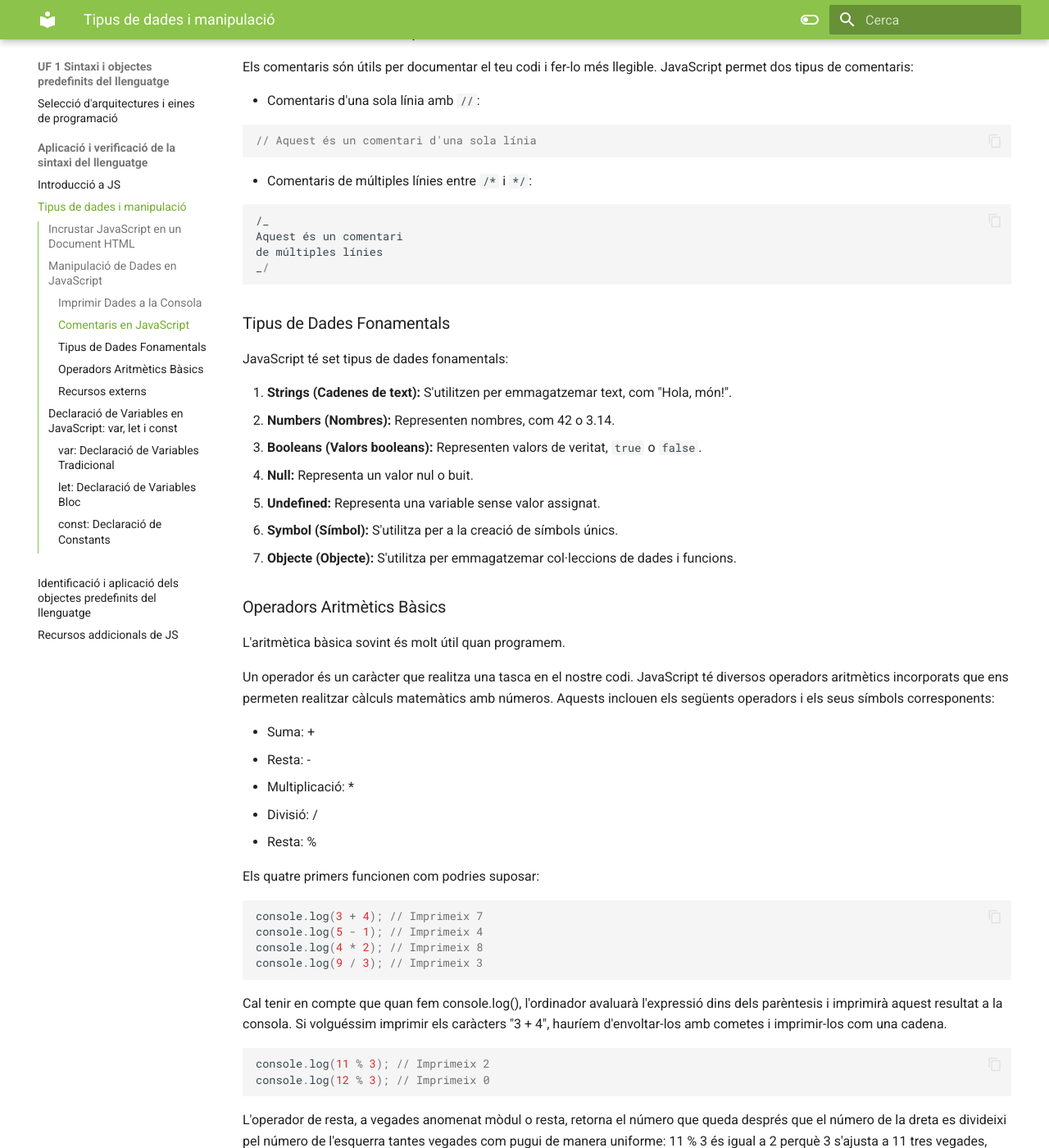
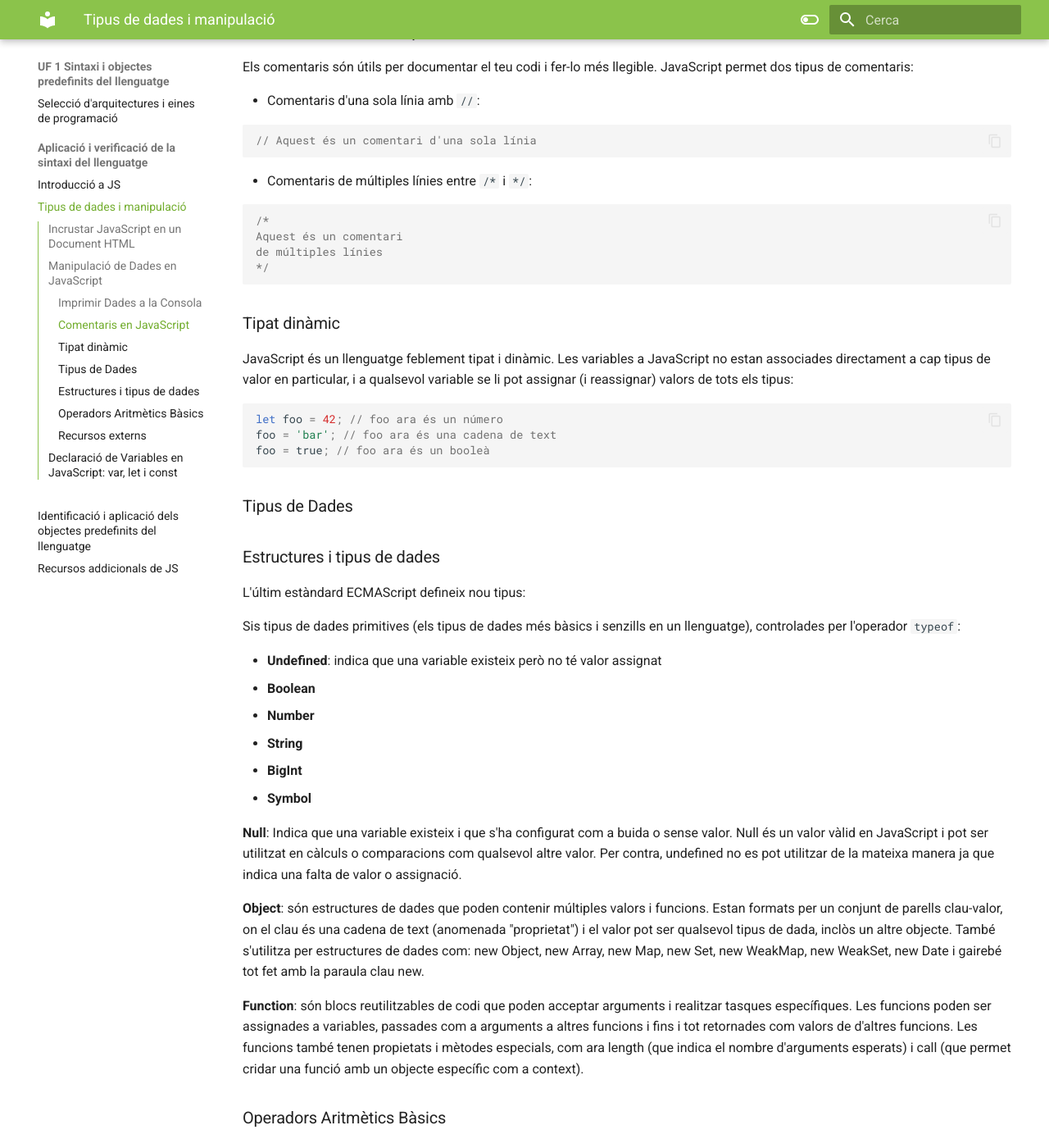
Before and after one commit to prosfp/DAW_MP06, an MkDocs documentation site: the page built from docs/UF1/UF1.2/UF1.2_b.md, in a window 1280 px wide and 1400 px high, scrolled down 967 px. Shown: the whole window at 82% size. Built offline with MkDocs 1.6.1 and Material for MkDocs 9.7.7, drawn with Linux system fonts in a browser that asks for light colours; some of the changed text lies outside the part shown.

Commit message:
Nou temari - Variables, declaració UF1.2

````diff
--- a/docs/UF1/UF1.2/UF1.2_b.md
+++ b/docs/UF1/UF1.2/UF1.2_b.md
@@ -52,9 +52,7 @@
     </html>
     ```
 
-
 És important tenir en compte que, per eficiència en la càrrega de la pàgina, es recomana posar tot el codi JavaScript al final del document HTML, just abans de la marca `</body>`. Això assegura que la major part de la pàgina es carregui abans de l'execució del JavaScript, millorant així la velocitat de càrrega de la pàgina web.
-
 
 ## Manipulació de Dades en JavaScript
 
@@ -65,7 +63,7 @@
 Per imprimir dades a la consola en JavaScript, utilitzem la funció `console.log()`. Aquesta funció és útil per depurar i mostrar missatges. Aquí tens un exemple:
 
 ```javascript
-console.log("Aquest és un missatge de prova.");
+console.log('Aquest és un missatge de prova.');
 ```
 
 Aquest codi imprimirà el missatge "Aquest és un missatge de prova." a la consola.
@@ -83,23 +81,42 @@
 - Comentaris de múltiples línies entre `/*` i `*/`:
 
 ```javascript
-/_
+/*
 Aquest és un comentari
 de múltiples línies
-_/
+*/
 ```
 
-### Tipus de Dades Fonamentals
+### Tipat dinàmic
 
-JavaScript té set tipus de dades fonamentals:
+JavaScript és un llenguatge feblement tipat i dinàmic. Les variables a JavaScript no estan associades directament a cap tipus de valor en particular, i a qualsevol variable se li pot assignar (i reassignar) valors de tots els tipus:
 
-1. **Strings (Cadenes de text):** S'utilitzen per emmagatzemar text, com "Hola, món!".
-2. **Numbers (Nombres):** Representen nombres, com 42 o 3.14.
-3. **Booleans (Valors booleans):** Representen valors de veritat, `true` o `false`.
-4. **Null:** Representa un valor nul o buit.
-5. **Undefined:** Representa una variable sense valor assignat.
-6. **Symbol (Símbol):** S'utilitza per a la creació de símbols únics.
-7. **Objecte (Objecte):** S'utilitza per emmagatzemar col·leccions de dades i funcions.
+```javascript
+let foo = 42; // foo ara és un número
+foo = 'bar'; // foo ara és una cadena de text
+foo = true; // foo ara és un booleà
+```
+
+### Tipus de Dades
+
+### Estructures i tipus de dades
+
+L'últim estàndard ECMAScript defineix nou tipus:
+
+Sis tipus de dades primitives (els tipus de dades més bàsics i senzills en un llenguatge), controlades per l'operador `typeof`:
+
+- **Undefined**: indica que una variable existeix però no té valor assignat
+- **Boolean**
+- **Number**
+- **String**
+- **BigInt**
+- **Symbol**
+
+**Null**: Indica que una variable existeix i que s'ha configurat com a buida o sense valor. Null és un valor vàlid en JavaScript i pot ser utilitzat en càlculs o comparacions com qualsevol altre valor. Per contra, undefined no es pot utilitzar de la mateixa manera ja que indica una falta de valor o assignació.
+
+**Object**: són estructures de dades que poden contenir múltiples valors i funcions. Estan formats per un conjunt de parells clau-valor, on el clau és una cadena de text (anomenada "proprietat") i el valor pot ser qualsevol tipus de dada, inclòs un altre objecte. També s'utilitza per estructures de dades com: new Object, new Array, new Map, new Set, new WeakMap, new WeakSet, new Date i gairebé tot fet amb la paraula clau new.
+
+**Function**: són blocs reutilitzables de codi que poden acceptar arguments i realitzar tasques específiques. Les funcions poden ser assignades a variables, passades com a arguments a altres funcions i fins i tot retornades com valors de d'altres funcions. Les funcions també tenen propietats i mètodes especials, com ara length (que indica el nombre d'arguments esperats) i call (que permet cridar una funció amb un objecte específic com a context).
 
 ### Operadors Aritmètics Bàsics
 
@@ -140,7 +157,12 @@
 
 En JavaScript, les variables són utilitzades per emmagatzemar dades. Hi ha diferents maneres de declarar variables, com `var`, `let`, i `const`, i cadascuna té les seves particularitats. En aquesta pàgina, explorarem com declarar variables i les diferències clau entre `var`, `let`, i `const`.
 
-### `var`: Declaració de Variables Tradicional
+**VAR** Declaració de Variables Tradicional
+
+- La declaració var és la més antiga i amplament utilitzada abans de l'aparició d'let i const.
+- Les variables declarades amb var són funció-scòpic, la qual cosa significa que només tenen visibilitat dins de la funció en què es declaren.
+- Es pot redeclarar la mateixa variable var sense cap advertència.
+- Les variables var apliquen "hoisting", la qual cosa significa que es poden utilitzar abans de la seva declaració.
 
 ```javascript
 function exempleVar() {
@@ -152,7 +174,12 @@
 }
 ```
 
-### `let`: Declaració de Variables Bloc
+**LET** Declaració de Variables Bloc
+
+- La declaració let es va introduir a ES6 (ECMAScript 2015) i és preferible a var.
+- Les variables declarades amb let són bloc-scòpic, la qual cosa significa que només tenen visibilitat dins del bloc (com ara una funció o un bucle) en què es declaren.
+- No es pot redeclarar la mateixa variable let dins del mateix bloc.
+- Les variables let també estan hissades, però només estan disponibles després de la seva declaració.
 
 ```javascript
 function exempleLet() {
@@ -164,13 +191,19 @@
 }
 ```
 
-### `const`: Declaració de Constants
+**CONST** Declaració de Constants
+
+- La declaració const també es va introduir a ES6 i s'utilitza per declarar variables amb valors constants que no canviaran.
+  Les variables declarades amb const també són bloc-scòpic com let.
+- No es pot reassignar un nou valor a una variable const després de la seva inicialització. No obstant això, si és un objecte o un array, els seus continguts es poden modificar.
+- Les variables const també estan hissades i només estan disponibles després de la seva declaració.
 
 ```javascript
 function exempleConst() {
   const z = 50;
-  if (true) {
+  if (true)
     // No es pot fer això: z = 60; (dóna error)
+    z = 60;
   }
   console.log(z); // Imprimeix 50
 }
````
Also changed, not shown: assets/UF1_Codi_Teoria/JS_Ex/index.html (+5 -19 lines), docs/Tooling/vscode.md (+11 -9 lines), 3 other files.
